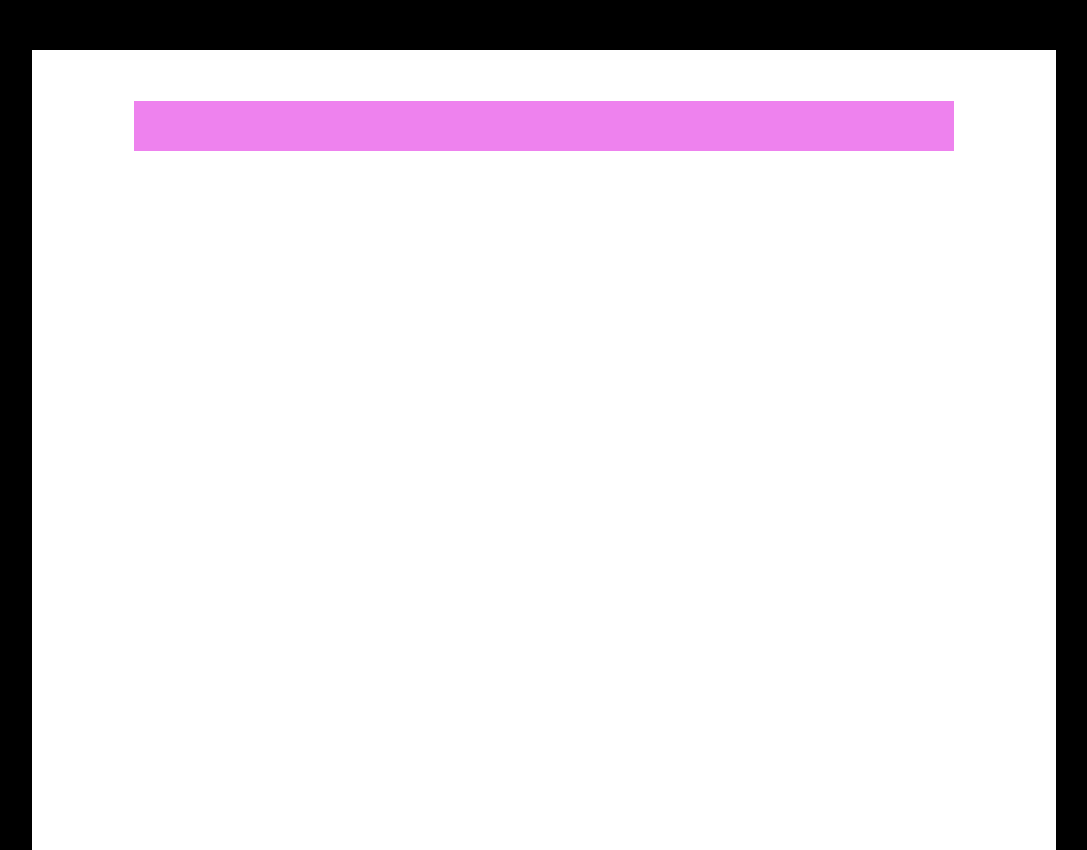
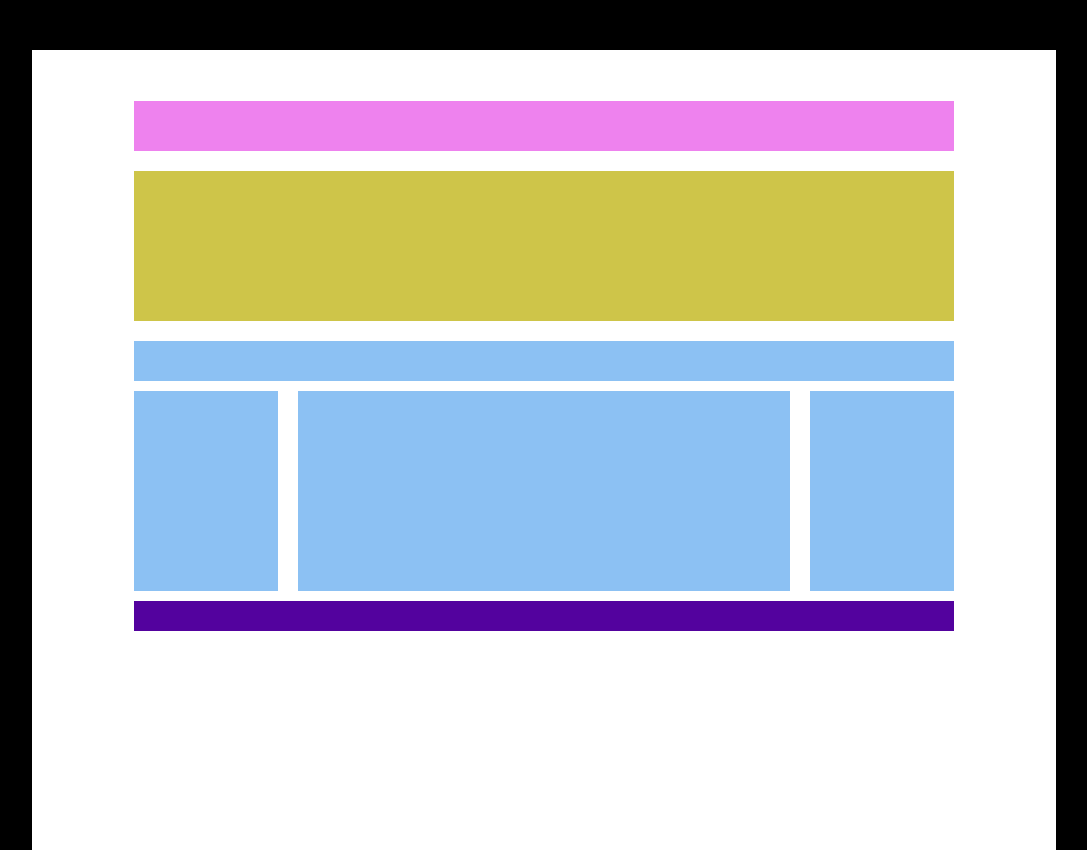
Before and after one commit to MorenaFischione/htmlcss-struttura-wp, a plain HTML site: page index.html in a window 1280 px wide. Shown: the whole page, without its empty margins (96-1183 px from the left). Drawn offline with Linux system fonts and the light colour scheme.

Commit message:
esercizio completato

```diff
--- a/index.html
+++ b/index.html
@@ -17,36 +17,41 @@
             </header>
 
             <!-- Rettangolo Giallo con immagine-->
-            <figure class="img">
+            <figure class="jumbodrom">
                 <div ></div>
             </figure>
 
             <!-- Sezione principale blu-->
             <main>
-                <!-- Rettangolino blu -->
+                <!-- Rettangolino blu barra superiore-->
                 <section>
-
+                    <div class="title"></div>
                 </section>
 
+
+                <!-- Section che racchiude articoli -->
+                <section class="clearfix">
                     <!-- Primo article blu -->
                     <article>
-
+                        <div class="art article-extremes float-left"></div>
                     </article>
 
                     <!-- Secondo article blu -->
                     <article>
-
+                        <div class="art article-middle float-left"></div>
                     </article>
 
                     <!-- Terzo article blu -->
                     <article>
-
+                        <div class="art article-extremes float-left"></div>
                     </article>
+                </section>
 
             </main>
 
             <!-- Rettangolino viola -->
             <footer>
+                <div class="sign"></div>
 
             </footer>
         </div>
```
Lines whose indentation alone changed are shown as unchanged.
